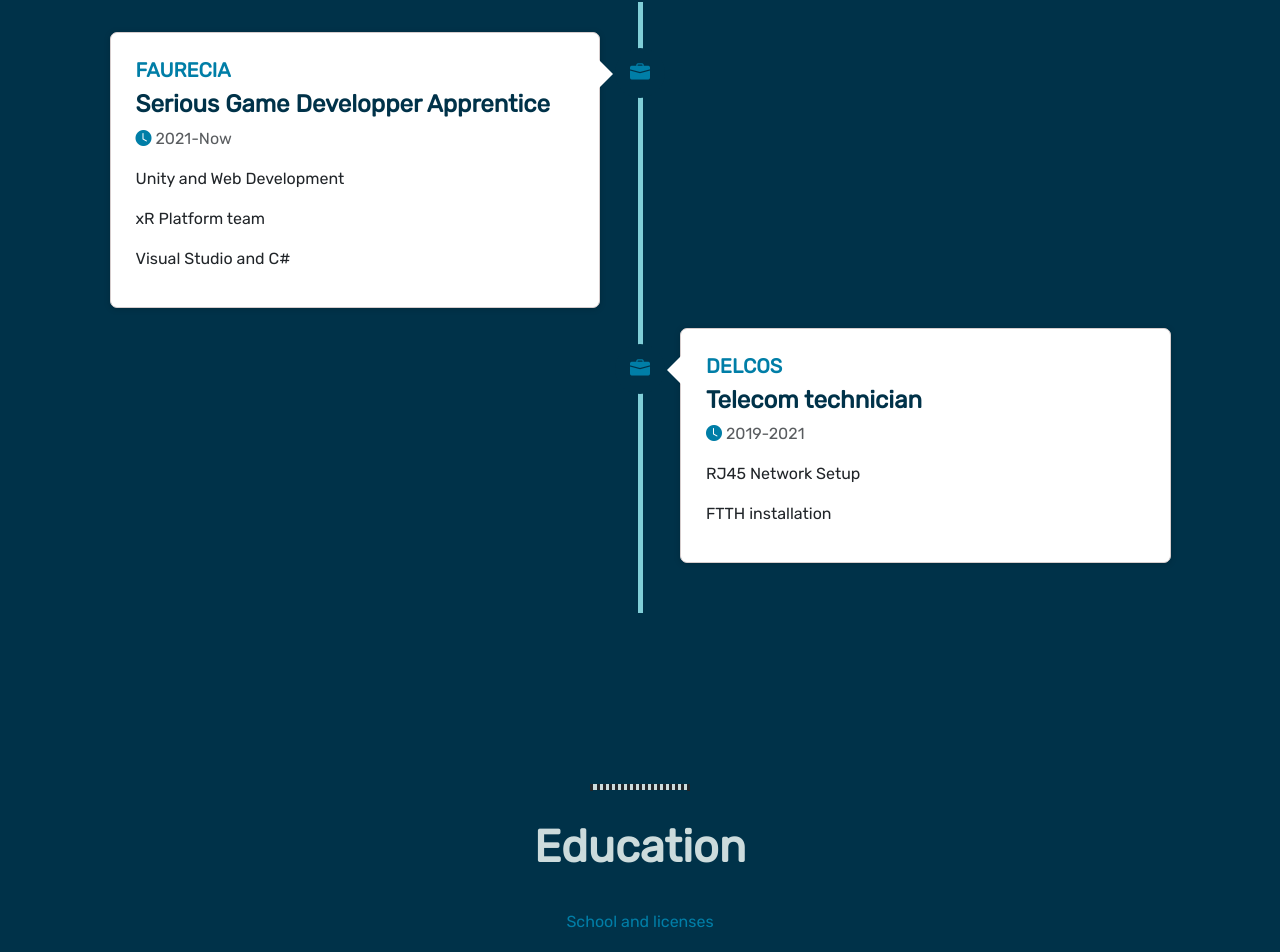
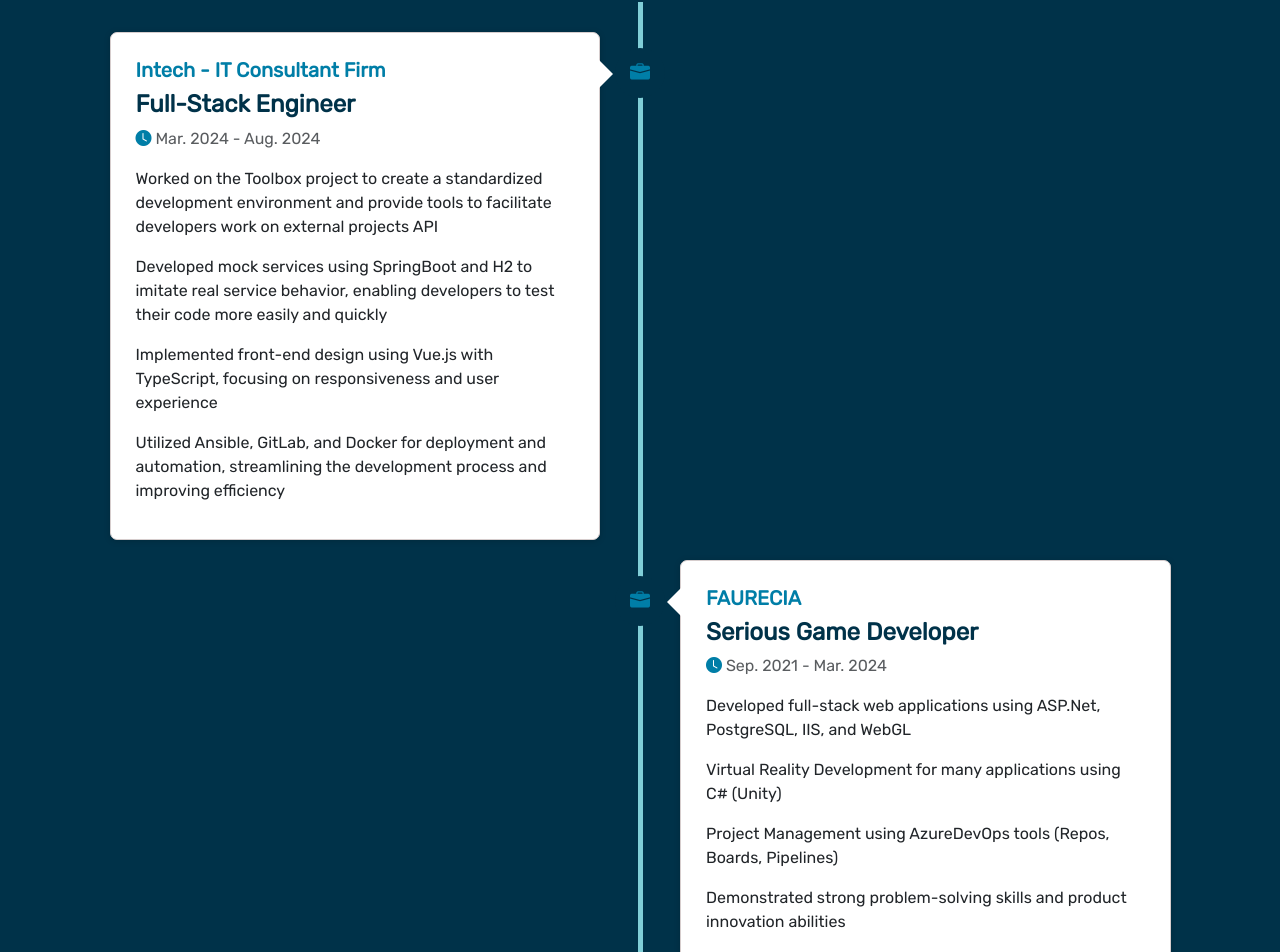
Before and after one commit to MonaBlanc/MonaBlanc.github.io, a Vue app: page / in a window 1280 px wide. Shown: the part 4075-5027 px from the top of the page. Built offline with nearby package versions, Linux system fonts and the light colour scheme.

Commit message:
feature: using json for experiences data and added latest experience

```diff
--- /dev/null
+++ b/src/assets/data/experiences.json
@@ -0,0 +1,38 @@
+[
+    {
+        "id": 1,
+        "company": "Intech - IT Consultant Firm",
+        "position": "Full-Stack Engineer",
+        "period": "Mar. 2024 - Aug. 2024",
+        "tasks": [
+            "Worked on the Toolbox project to create a standardized development environment and provide tools to facilitate developers work on external projects API",
+            "Developed mock services using SpringBoot and H2 to imitate real service behavior, enabling developers to test their code more easily and quickly",
+            "Implemented front-end design using Vue.js with TypeScript, focusing on responsiveness and user experience",
+            "Utilized Ansible, GitLab, and Docker for deployment and automation, streamlining the development process and improving efficiency"
+        ]
+    },
+    {
+        "id": 2,
+        "company": "FAURECIA",
+        "position": "Serious Game Developer",
+        "period": "Sep. 2021 - Mar. 2024",
+        "tasks": [
+            "Developed full-stack web applications using ASP.Net, PostgreSQL, IIS, and WebGL",
+            "Virtual Reality Development for many applications using C# (Unity)",
+            "Project Management using AzureDevOps tools (Repos, Boards, Pipelines)",
+            "Demonstrated strong problem-solving skills and product innovation abilities",
+            "Utilized English language skills for effective communication and collaboration",
+            "Implemented web application deployment and pipelines using Docker and SonarQube"
+        ]
+    },
+    {
+        "id": 3,
+        "company": "DELCOS",
+        "position": "Telecom technician",
+        "period": "2019-2021",
+        "tasks": [
+            "RJ45 Network Setup",
+            "FTTH installation"
+        ]
+    }
+]
--- a/src/pages/Home.vue
+++ b/src/pages/Home.vue
@@ -134,45 +134,22 @@
           <p style="color: var(--main-color); text-align: center">A little details about my professional experiences</p>
         </div>
         <ul class="timeline">
-          <li>
+          <li :key="experience.id" v-for="(experience, index) in experiences">
             <div class="timeline-badge">
               <span class="bi-briefcase-fill"></span>
             </div>
-            <div class="timeline-panel-container">
+            <div :class="index % 2 === 0 ? 'timeline-panel-container' : 'timeline-panel-container-inverted'">
               <div class="timeline-panel">
                 <div class="timeline-heading">
-                  <h3>FAURECIA</h3>
-                  <h4>Serious Game Developper Apprentice</h4>
+                  <h3>{{ experience.company }}</h3>
+                  <h4>{{ experience.position }}</h4>
                   <p class="text-muted">
                     <span class="bi-clock-fill" style="color: var(--main-color)"></span>
-                    2021-Now
+                    {{ experience.period }}
                   </p>
                 </div>
                 <div class="timeline-body">
-                  <p>Unity and Web Development</p>
-                  <p>xR Platform team</p>
-                  <p>Visual Studio and C#</p>
-                </div>
-              </div>
-            </div>
-          </li>
-          <li>
-            <div class="timeline-badge">
-              <span class="bi-briefcase-fill"></span>
-            </div>
-            <div class="timeline-panel-container-inverted">
-              <div class="timeline-panel">
-                <div class="timeline-heading">
-                  <h3>DELCOS</h3>
-                  <h4>Telecom technician</h4>
-                  <p class="text-muted">
-                    <span class="bi-clock-fill" style="color: var(--main-color)"></span>
-                    2019-2021
-                  </p>
-                </div>
-                <div class="timeline-body">
-                  <p>RJ45 Network Setup</p>
-                  <p>FTTH installation</p>
+                  <p :key="task" v-for="task in experience.tasks">{{ task }}</p>
                 </div>
               </div>
             </div>
@@ -277,9 +254,12 @@
 import { onMounted, ref } from "vue";
 import { RouterLink } from "vue-router";
 
+import experiencesJson from "../assets/data/experiences.json";
 import projectsJson from "../assets/data/projects.json";
 import NavBar from "../components/NavBar.vue";
 import { RouteName } from "../router";
+
+const experiences = ref(experiencesJson);
 
 const projects = ref(projectsJson);
 
```
